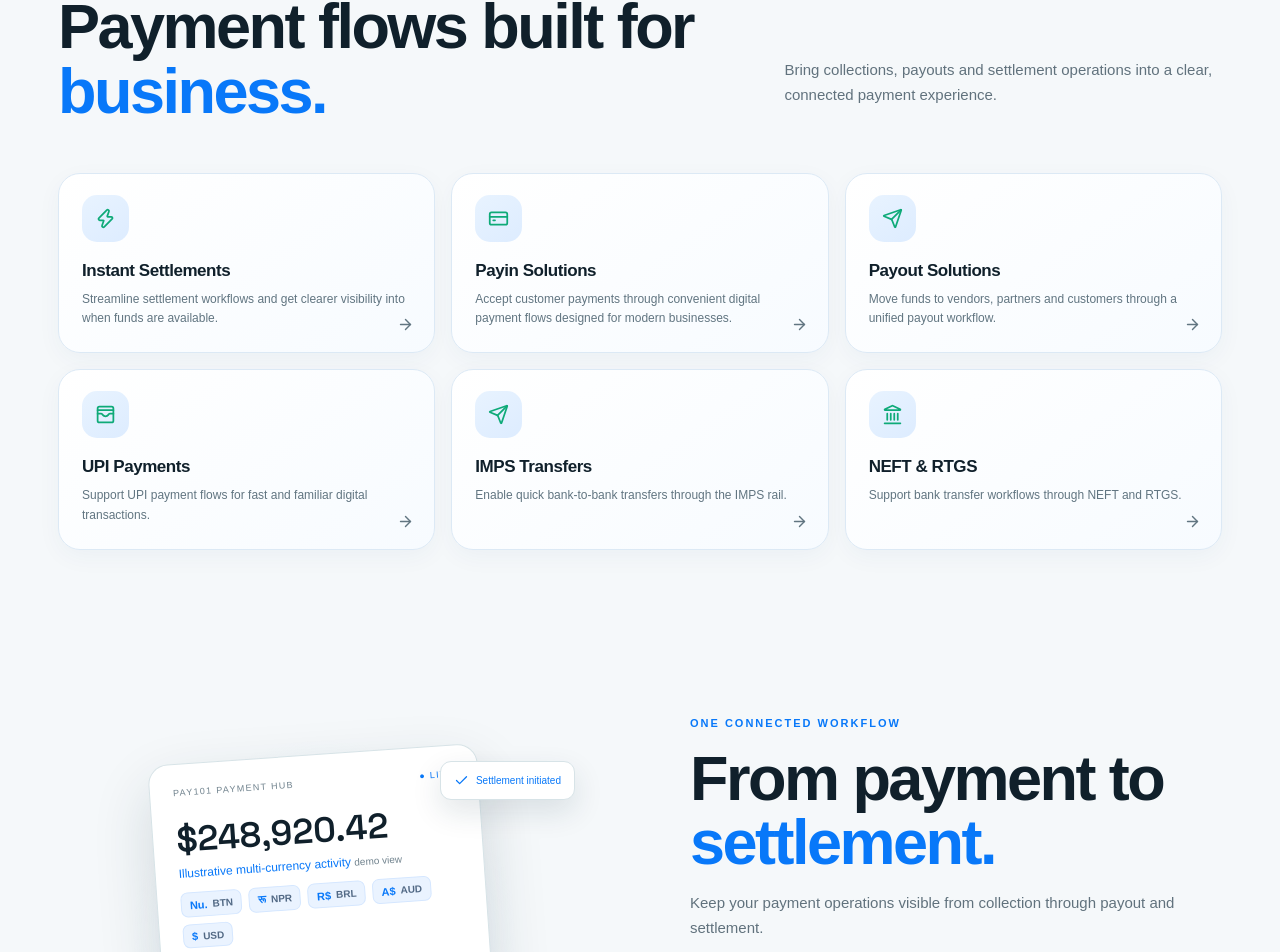
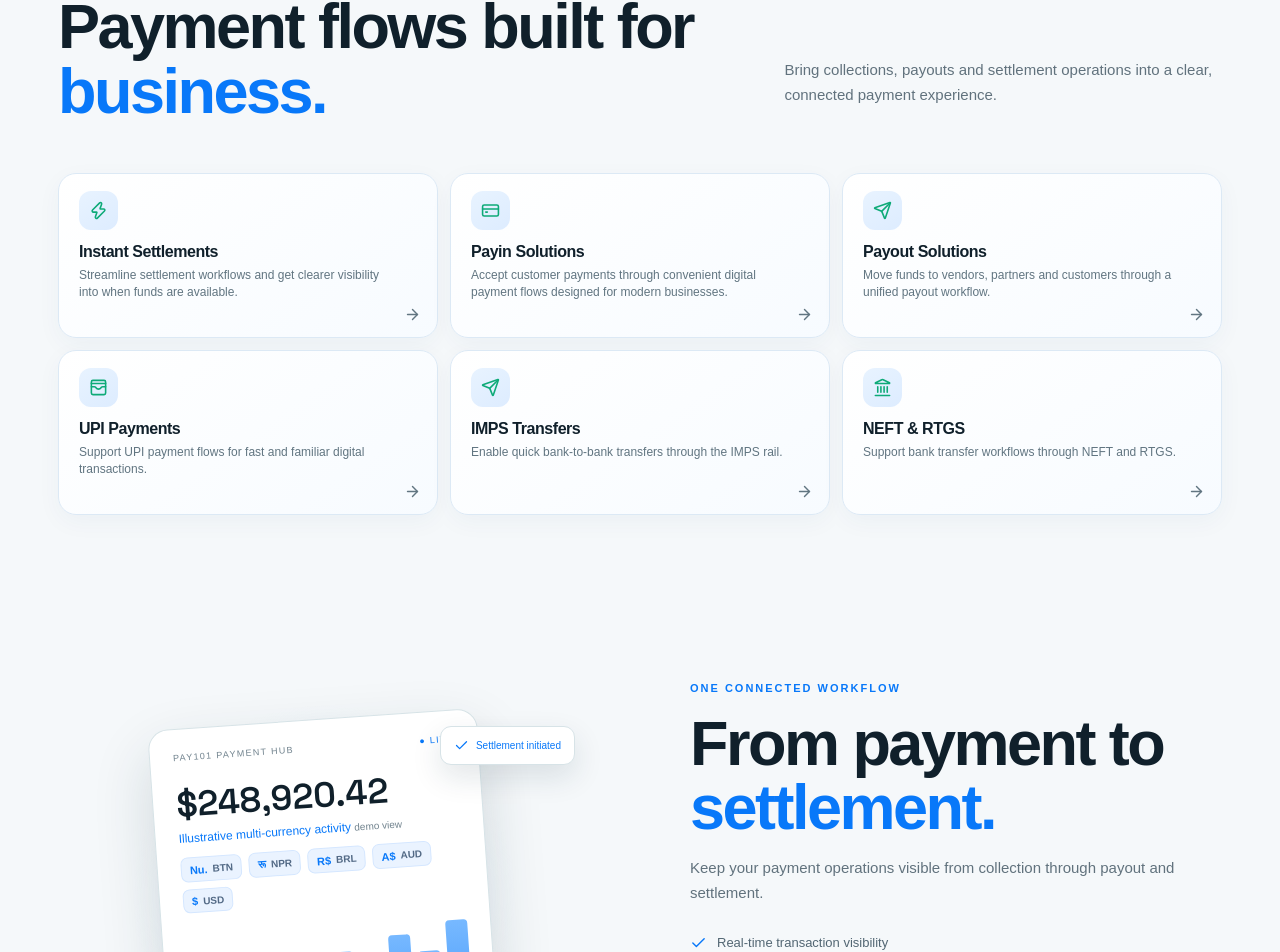
Before and after one commit to kartikmishra543/pay101-demo, a React (Vite) app: page / in a window 1280 px wide. Shown: the part 2487-3439 px from the top of the page. Built offline with nearby package versions, Linux system fonts and the light colour scheme.

Commit message:
Reduce solutions card height and internal whitespace

```diff
--- a/src/style.css
+++ b/src/style.css
@@ -405,3 +405,13 @@ footer a:hover{color:var(--blue)}
 @import url('https://fonts.googleapis.com/css2?family=Manrope:wght@400;500;600;700;800&display=swap');
 body,button,input,textarea,select{font-family:Manrope,Arial,sans-serif!important}
 h1,h2,h3,h4,h5,h6{font-family:Manrope,Arial,sans-serif!important;font-weight:800;letter-spacing:-.04em}
+
+/* Dense solutions cards: preserve all six services without wasted vertical space */
+#solutions .featureGrid{gap:12px!important;align-items:stretch}
+#solutions .feature{height:auto!important;min-height:165px!important;padding:17px 20px 18px!important;border-radius:18px!important;display:flex;flex-direction:column;justify-content:flex-start}
+#solutions .feature .icon{width:39px!important;height:39px!important;min-height:39px;margin-bottom:12px!important;border-radius:12px!important}
+#solutions .feature .icon svg{width:19px;height:19px}
+#solutions .feature h3{font-size:16px!important;line-height:1.25!important;margin:0 0 5px!important}
+#solutions .feature p{font-size:12px!important;line-height:1.45!important;margin:0!important;padding-right:18px}
+#solutions .feature .featureArrow{right:16px!important;bottom:14px!important}
+@media(max-width:650px){#solutions .feature{min-height:145px!important;padding:15px 16px!important}#solutions .feature .icon{margin-bottom:9px!important}}
```
